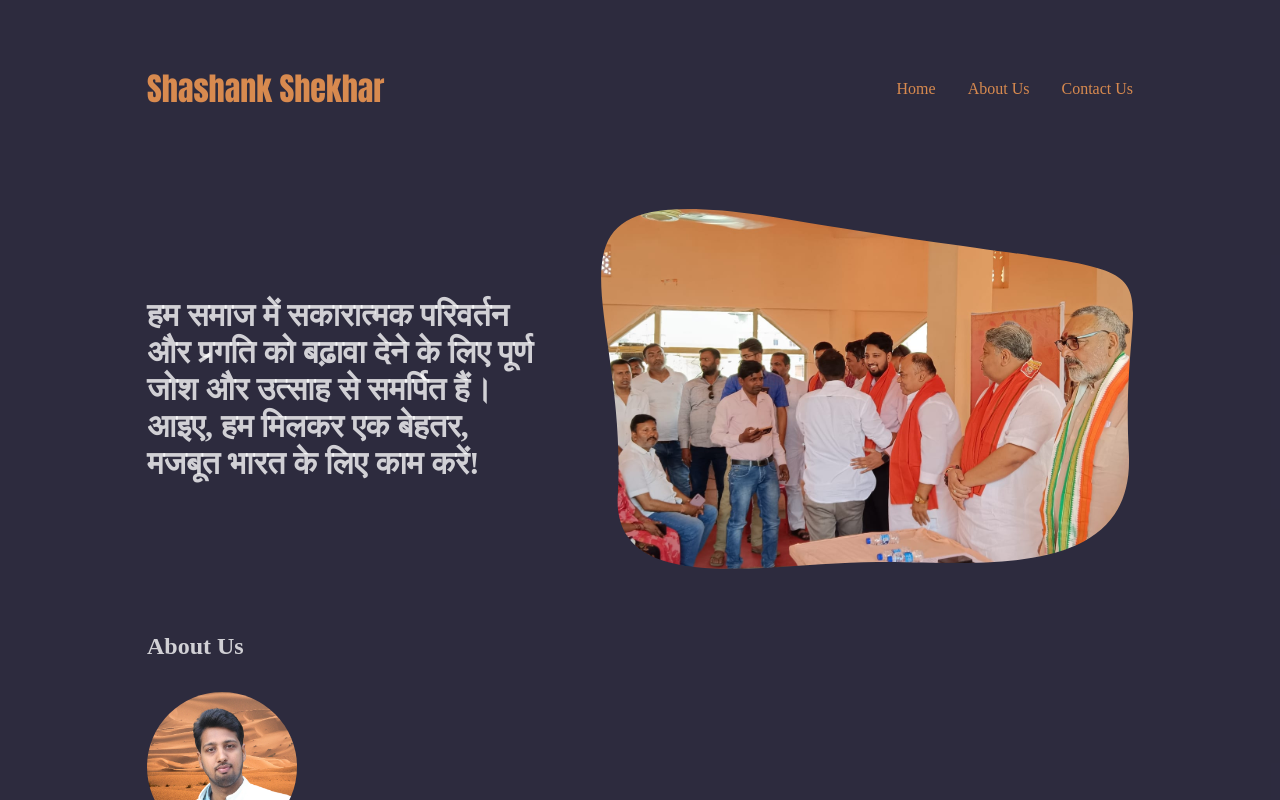
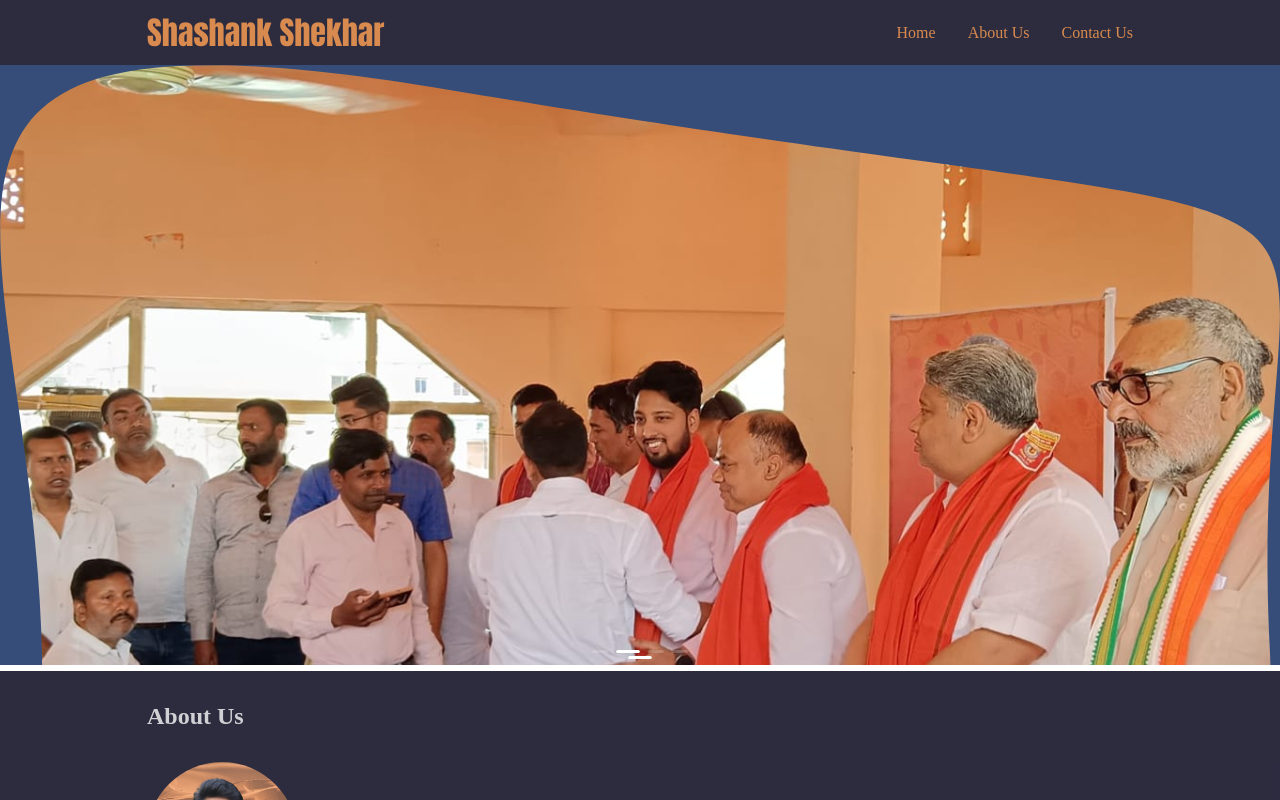
Before and after one commit to nishant-k1/shashanknk, a Next.js app: page / in a window 1280 px wide. Shown: the top 800 px of the page. Built offline with nearby package versions, Linux system fonts and the light colour scheme.

Commit message:
feat: working on gallery

```diff
--- a/package.json
+++ b/package.json
@@ -13,17 +13,21 @@
     "@chakra-ui/react": "^2.8.2",
     "@emotion/react": "^11.11.4",
     "@emotion/styled": "^11.11.5",
+    "@types/antd": "^1.0.0",
+    "antd": "^5.16.2",
     "framer-motion": "^11.1.3",
     "icons": "link:@types/@chakra-ui/icons",
     "next": "14.2.1",
     "react": "^18",
     "react-dom": "^18",
-    "react-multi-carousel": "^2.8.5"
+    "react-slick": "^0.30.2",
+    "slick-carousel": "^1.8.1"
   },
   "devDependencies": {
     "@types/node": "^20",
     "@types/react": "^18",
     "@types/react-dom": "^18",
+    "@types/react-slick": "^0.23.13",
     "eslint": "^8",
     "eslint-config-next": "14.2.1",
     "typescript": "^5"
--- a/src/app/globals.css
+++ b/src/app/globals.css
@@ -44,3 +44,108 @@ a {
 a:hover {
   text-decoration: 2px underline #d63d29;
 }
+
+/* Carousel */
+
+/* Slider */
+.slick-slider {
+  position: relative;
+
+  display: block;
+  box-sizing: border-box;
+
+  -webkit-user-select: none;
+  -moz-user-select: none;
+  -ms-user-select: none;
+  user-select: none;
+
+  -webkit-touch-callout: none;
+  -khtml-user-select: none;
+  -ms-touch-action: pan-y;
+  touch-action: pan-y;
+  -webkit-tap-highlight-color: transparent;
+}
+
+.slick-list {
+  position: relative;
+
+  display: block;
+  overflow: hidden;
+
+  margin: 0;
+  padding: 0;
+}
+.slick-list:focus {
+  outline: none;
+}
+.slick-list.dragging {
+  cursor: pointer;
+  cursor: hand;
+}
+
+.slick-slider .slick-track,
+.slick-slider .slick-list {
+  -webkit-transform: translate3d(0, 0, 0);
+  -moz-transform: translate3d(0, 0, 0);
+  -ms-transform: translate3d(0, 0, 0);
+  -o-transform: translate3d(0, 0, 0);
+  transform: translate3d(0, 0, 0);
+}
+
+.slick-track {
+  position: relative;
+  top: 0;
+  left: 0;
+
+  display: block;
+  margin-left: auto;
+  margin-right: auto;
+}
+.slick-track:before,
+.slick-track:after {
+  display: table;
+
+  content: "";
+}
+.slick-track:after {
+  clear: both;
+}
+.slick-loading .slick-track {
+  visibility: hidden;
+}
+
+.slick-slide {
+  display: none;
+  float: left;
+
+  height: 100%;
+  min-height: 1px;
+}
+[dir="rtl"] .slick-slide {
+  float: right;
+}
+.slick-slide img {
+  display: block;
+}
+.slick-slide.slick-loading img {
+  display: none;
+}
+.slick-slide.dragging img {
+  pointer-events: none;
+}
+.slick-initialized .slick-slide {
+  display: block;
+}
+.slick-loading .slick-slide {
+  visibility: hidden;
+}
+.slick-vertical .slick-slide {
+  display: block;
+
+  height: auto;
+
+  border: 1px solid transparent;
+}
+.slick-arrow.slick-hidden {
+  display: none;
+}
--- /dev/null
+++ b/src/views/CarouselView/index.tsx
@@ -0,0 +1,66 @@
+import React from "react";
+import { Carousel } from "antd";
+import styles from "../HomeView/HomeView.module.css";
+import Image from "next/image";
+
+export default function CarouselView() {
+  const contentStyle: React.CSSProperties = {
+    height: "75vh",
+    width: "100vw",
+    color: "#fff",
+    lineHeight: "160px",
+    textAlign: "center",
+    background: "#364d79",
+  };
+
+  return (
+    <Carousel autoplay>
+      <Carousel autoplay>
+        <div>
+          <div style={contentStyle}>
+            <Image
+              src="/hero.svg"
+              height="300"
+              width="300"
+              alt={""}
+              className={styles.heroImage}
+            />
+          </div>
+        </div>
+        <div>
+          <div style={contentStyle}>
+            <Image
+              src="/hero.svg"
+              height="300"
+              width="300"
+              alt={""}
+              className={styles.heroImage}
+            />
+          </div>{" "}
+        </div>
+        <div>
+          <div style={contentStyle}>
+            <Image
+              src="/hero.svg"
+              height="300"
+              width="300"
+              alt={""}
+              className={styles.heroImage}
+            />
+          </div>{" "}
+        </div>
+        <div>
+          <div style={contentStyle}>
+            <Image
+              src="/hero.svg"
+              height="300"
+              width="300"
+              alt={""}
+              className={styles.heroImage}
+            />
+          </div>{" "}
+        </div>
+      </Carousel>
+    </Carousel>
+  );
+}
--- a/src/views/HomeView/HomeView.module.css
+++ b/src/views/HomeView/HomeView.module.css
@@ -9,7 +9,7 @@
   background-color: rgba(3 0 24 / 0.83);
   display: flex;
   justify-content: end;
-  padding: 2rem;
+  padding: 0.5rem 2rem;
   @media screen and (min-width: 768px) {
     justify-content: center;
   }
@@ -22,7 +22,7 @@
   justify-content: space-between;
   width: 100%;
   @media screen and (min-width: 768px) {
-    padding: 2rem;
+    padding: 0 2rem;
     width: 1050px;
   }
 }
@@ -85,7 +85,7 @@
 }
 
 .hero {
-  padding: 2rem;
+  /* padding: 2rem;
   display: flex;
   flex-direction: column-reverse;
   row-gap: 4rem;
@@ -94,7 +94,8 @@
   max-width: 1050px;
   @media screen and (min-width: 768px) {
     flex-direction: row;
-  }
+  } */
+  background-color: white;
 }
 
 .hero h1 {
@@ -106,12 +107,9 @@
 }
 
 .heroImage {
-  object-fit: contain;
+  object-fit: cover;
   height: auto;
   width: 100%;
-  @media screen and (min-width: 768px) {
-    width: 54%;
-  }
 }
 
 .about {
--- a/src/views/HomeView/index.tsx
+++ b/src/views/HomeView/index.tsx
@@ -4,6 +4,7 @@ import React from "react";
 import styles from "./HomeView.module.css";
 import Image from "next/image";
 import Link from "next/link";
+import CarouselView from "../CarouselView";
 
 type HomeViewProps = {};
 
@@ -14,18 +15,7 @@ const HomeView = ({}: HomeViewProps) => {
         {/* Hero Section */}
         <section className={styles.section} id="home" style={{ padding: "0" }}>
           <div className={styles.hero}>
-            <h1>
-              हम समाज में सकारात्मक परिवर्तन और प्रगति को बढ़ावा देने के लिए
-              पूर्ण जोश और उत्साह से समर्पित हैं। आइए, हम मिलकर एक बेहतर, मजबूत
-              भारत के लिए काम करें!
-            </h1>
-            <Image
-              src="/hero.svg"
-              height="300"
-              width="300"
-              alt={""}
-              className={styles.heroImage}
-            />
+            <CarouselView />
           </div>
         </section>
 
```
Also changed, not shown: 1 other file (tests, documents, lock files or other folders).
